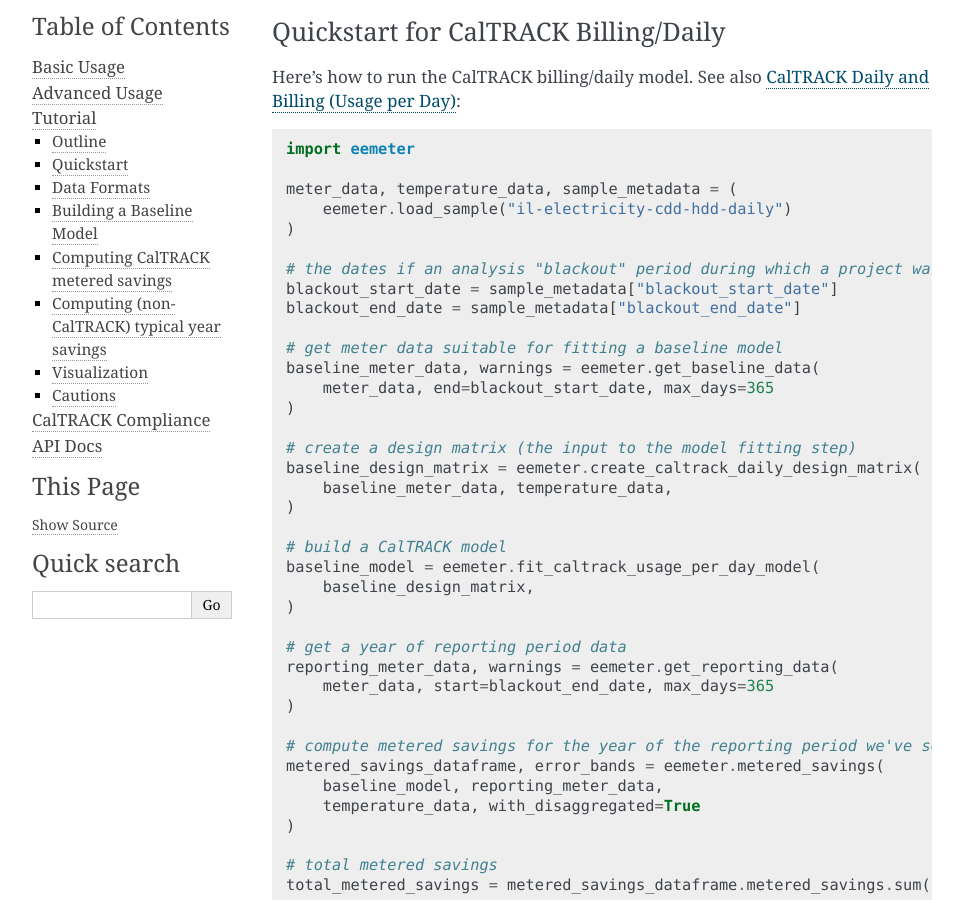
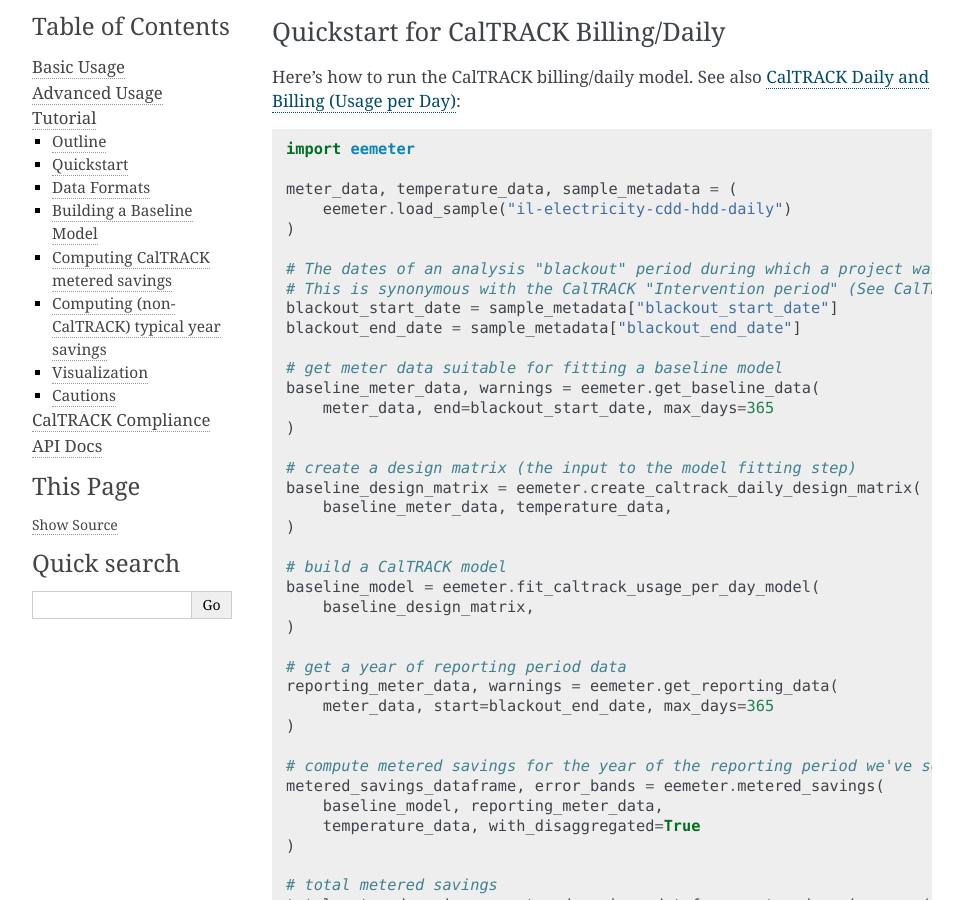
Before and after one commit to openeemeter/eemeter, a Sphinx documentation site: the page built from docs/tutorial.rst, in a window 1280 px wide and 900 px high, scrolled down 648 px. Shown: the whole window, without its empty margins (148-1111 px from the left). Built offline with Sphinx 7.4.7, drawn with Linux system fonts in a browser that asks for light colours; pages that are not in the unit, such as notebooks, are missing from menus.

Commit message:
Clarify blackout period
Signed-off-by: Phil Ngo <ngo.phil@gmail.com>

```diff
--- a/docs/tutorial.rst
+++ b/docs/tutorial.rst
@@ -46,7 +46,8 @@ Here's how to run the CalTRACK billing/daily model.  See also
         eemeter.load_sample("il-electricity-cdd-hdd-daily")
     )
 
-    # the dates if an analysis "blackout" period during which a project was performed.
+    # The dates of an analysis "blackout" period during which a project was performed.
+    # This is synonymous with the CalTRACK "Intervention period" (See CalTRACK 1.4.4)
     blackout_start_date = sample_metadata["blackout_start_date"]
     blackout_end_date = sample_metadata["blackout_end_date"]
 
```
Also changed, not shown: CHANGELOG.md (+1 -1 lines).
